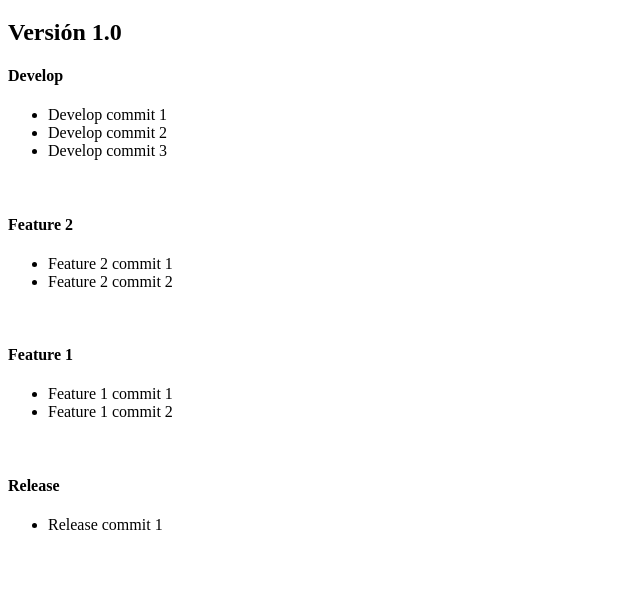
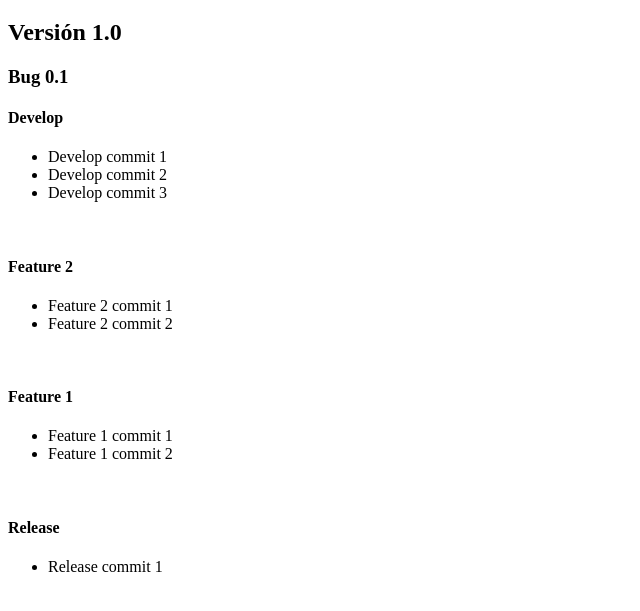
Before and after one commit to BQLadero/RetoGitHub, a plain HTML site: page index.html in a window 1280 px wide. Shown: the part 61-672 px from the top of the page, without its empty margins (0-640 px from the left). Drawn offline with Linux system fonts and the light colour scheme.

Commit message:
Bug de seguridad

```diff
--- a/index.html
+++ b/index.html
@@ -9,7 +9,7 @@
 <body>
     <h1>Reto GitHub - Blas</h1>
     <h2>Versión 1.0</h2>
-
+    <h3>Bug 0.1</h3>
     <h4>Develop</h4>
     <ul>
         <li>Develop commit 1</li>
```
